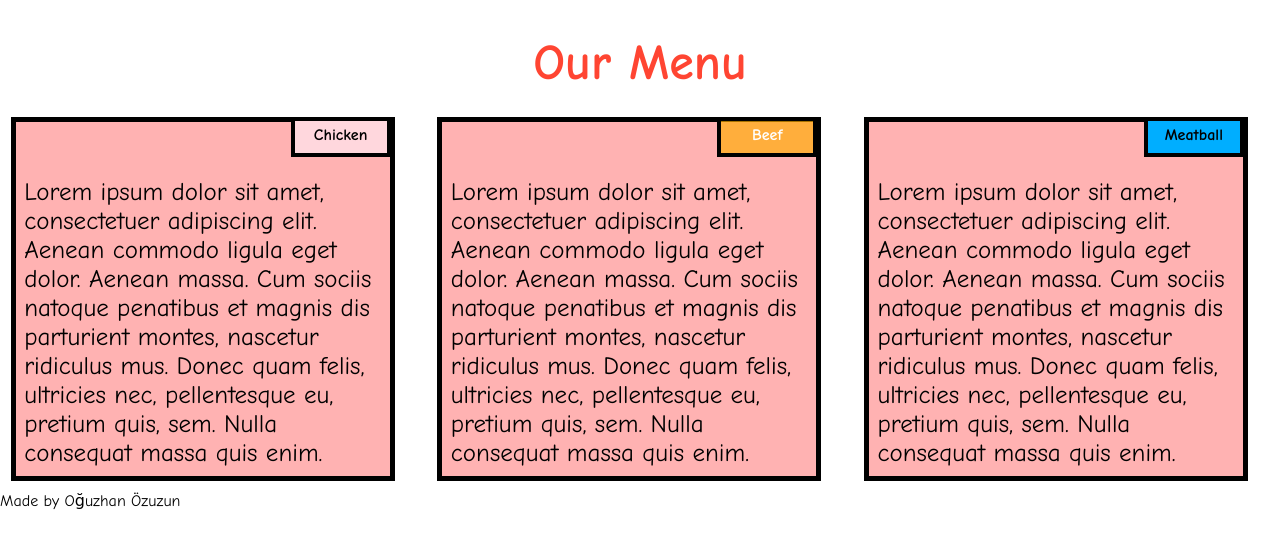
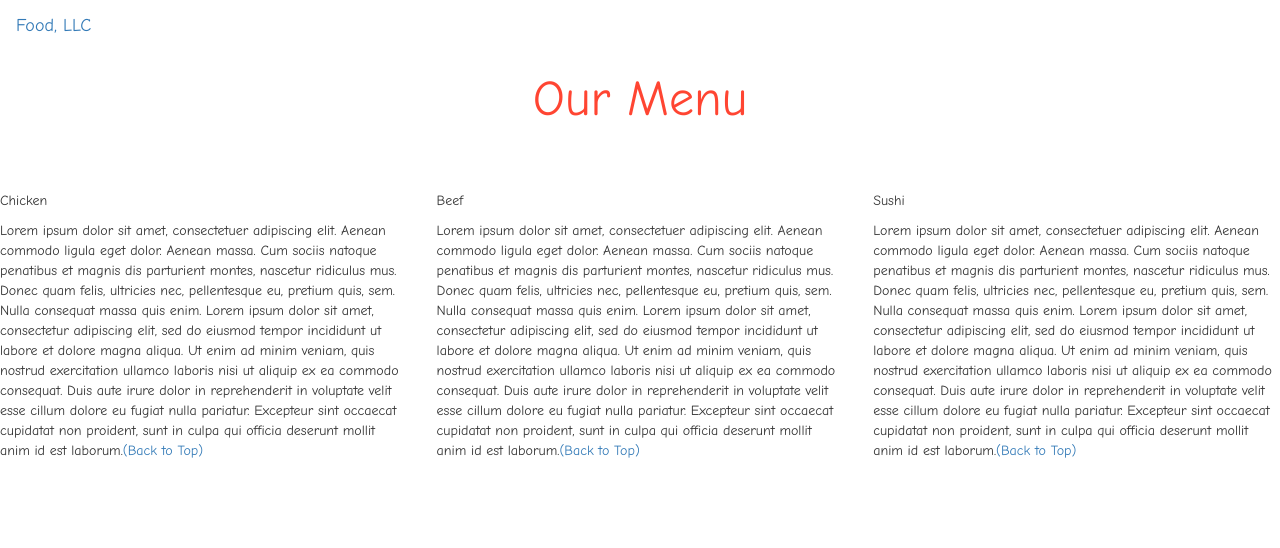
Before and after one commit to OguzhanOzuzun/module3, a plain HTML site: page index.html in a window 1280 px wide. Drawn offline with nearby package versions, Linux system fonts and the light colour scheme.

Commit message:
Update index.html

```diff
--- a/index.html
+++ b/index.html
@@ -2,37 +2,76 @@
 <html>
 <head>
 
-<title>Responsive Layout</title>
+<title>Module 3</title>
+
+  <meta name="viewport" content="width=device-width, initial-scale=1">
+  <link rel="stylesheet" href="https://maxcdn.bootstrapcdn.com/bootstrap/3.3.7/css/bootstrap.min.css">
+  <script src="https://ajax.googleapis.com/ajax/libs/jquery/3.3.1/jquery.min.js"></script>
+  <script src="https://maxcdn.bootstrapcdn.com/bootstrap/3.3.7/js/bootstrap.min.js"></script>
+
+</head>
+
 <meta name="viewport" content="width=device-width, initial-scale=1">
 <link rel="stylesheet" type="text/css" href="style.css">
 
-</head>
+
+
 <body>
-<h1>Our Menu</h1>
+
+
+<nav class="navbar" id="top">
+  <div class="container-fluid">
+
+    <div class="navbar-header">
+      <button type="button" class="navbar-toggle" data-toggle="collapse" data-target="#myNavbar">
+        <span class="icon-bar"></span>
+        <span class="icon-bar"></span>
+        <span class="icon-bar"></span>
+      </button>
+      <a class="navbar-brand" href="#">Food, LLC</a>
+    </div>
+
+    <div class="collapse" id="myNavbar">
+      <ul class="nav navbar-nav visible-xs">
+        <li><a class="menu-item" href="#">Chicken</a></li>
+        <li><a class="menu-item" href="#">Beef</a></li>
+        <li><a class="menu-item" href="#">Sushi</a></li>
+      </ul>
+    </div>
+
+  </div>
+</nav>
+
+<h1 class="main-title">Our Menu</h1>
 
 
 
+<div class="row">
+
   <div class="col-lg-4 col-md-6 col-sm-12">
-  	<div class="box">
-  		<p class="content-name chicken">Chicken</p>
-  		<p class="content">Lorem ipsum dolor sit amet, consectetuer adipiscing elit. Aenean commodo ligula eget dolor. Aenean massa. Cum sociis natoque penatibus et magnis dis parturient montes, nascetur ridiculus mus. Donec quam felis, ultricies nec, pellentesque eu, pretium quis, sem. Nulla consequat massa quis enim.</p>
-  	</div>
+    <div class="content-box">
+      <p class="item-name">Chicken</p>
+      <p>Lorem ipsum dolor sit amet, consectetuer adipiscing elit. Aenean commodo ligula eget dolor. Aenean massa. Cum sociis natoque penatibus et magnis dis parturient montes, nascetur ridiculus mus. Donec quam felis, ultricies nec, pellentesque eu, pretium quis, sem. Nulla consequat massa quis enim. Lorem ipsum dolor sit amet, consectetur adipiscing elit, sed do eiusmod tempor incididunt ut labore et dolore magna aliqua. Ut enim ad minim veniam, quis nostrud exercitation ullamco laboris nisi ut aliquip ex ea commodo consequat. Duis aute irure dolor in reprehenderit in voluptate velit esse cillum dolore eu fugiat nulla pariatur. Excepteur sint occaecat cupidatat non proident, sunt in culpa qui officia deserunt mollit anim id est laborum.<a href="#top">(Back to Top)</a></p>
+    </div>
   </div>
 
   <div class="col-lg-4 col-md-6 col-sm-12">
-  	<div class="box">
-   		<p class="content-name beef">Beef</p>
-   		<p class="content">Lorem ipsum dolor sit amet, consectetuer adipiscing elit. Aenean commodo ligula eget dolor. Aenean massa. Cum sociis natoque penatibus et magnis dis parturient montes, nascetur ridiculus mus. Donec quam felis, ultricies nec, pellentesque eu, pretium quis, sem. Nulla consequat massa quis enim.</p>
-  	</div>
+    <div class="content-box">
+      <p class="item-name">Beef</p>
+      <p>Lorem ipsum dolor sit amet, consectetuer adipiscing elit. Aenean commodo ligula eget dolor. Aenean massa. Cum sociis natoque penatibus et magnis dis parturient montes, nascetur ridiculus mus. Donec quam felis, ultricies nec, pellentesque eu, pretium quis, sem. Nulla consequat massa quis enim. Lorem ipsum dolor sit amet, consectetur adipiscing elit, sed do eiusmod tempor incididunt ut labore et dolore magna aliqua. Ut enim ad minim veniam, quis nostrud exercitation ullamco laboris nisi ut aliquip ex ea commodo consequat. Duis aute irure dolor in reprehenderit in voluptate velit esse cillum dolore eu fugiat nulla pariatur. Excepteur sint occaecat cupidatat non proident, sunt in culpa qui officia deserunt mollit anim id est laborum.<a href="#top">(Back to Top)</a></p>
+    </div>
   </div>
 
+
   <div class="col-lg-4 col-md-12 col-sm-12">
-  	<div class="box">
-  		<p class="content-name meatball">Meatball</p>
-  		<p class="content">Lorem ipsum dolor sit amet, consectetuer adipiscing elit. Aenean commodo ligula eget dolor. Aenean massa. Cum sociis natoque penatibus et magnis dis parturient montes, nascetur ridiculus mus. Donec quam felis, ultricies nec, pellentesque eu, pretium quis, sem. Nulla consequat massa quis enim.</p>
-  	</div>
+    <div class="content-box">
+      <p class="item-name">Sushi</p>
+      <p>Lorem ipsum dolor sit amet, consectetuer adipiscing elit. Aenean commodo ligula eget dolor. Aenean massa. Cum sociis natoque penatibus et magnis dis parturient montes, nascetur ridiculus mus. Donec quam felis, ultricies nec, pellentesque eu, pretium quis, sem. Nulla consequat massa quis enim. Lorem ipsum dolor sit amet, consectetur adipiscing elit, sed do eiusmod tempor incididunt ut labore et dolore magna aliqua. Ut enim ad minim veniam, quis nostrud exercitation ullamco laboris nisi ut aliquip ex ea commodo consequat. Duis aute irure dolor in reprehenderit in voluptate velit esse cillum dolore eu fugiat nulla pariatur. Excepteur sint occaecat cupidatat non proident, sunt in culpa qui officia deserunt mollit anim id est laborum.<a href="#top">(Back to Top)</a></p>
+    </div>
   </div>
 
+</div>
+
+
 </body>
-Made by Oğuzhan Özuzun
 </html>
```
